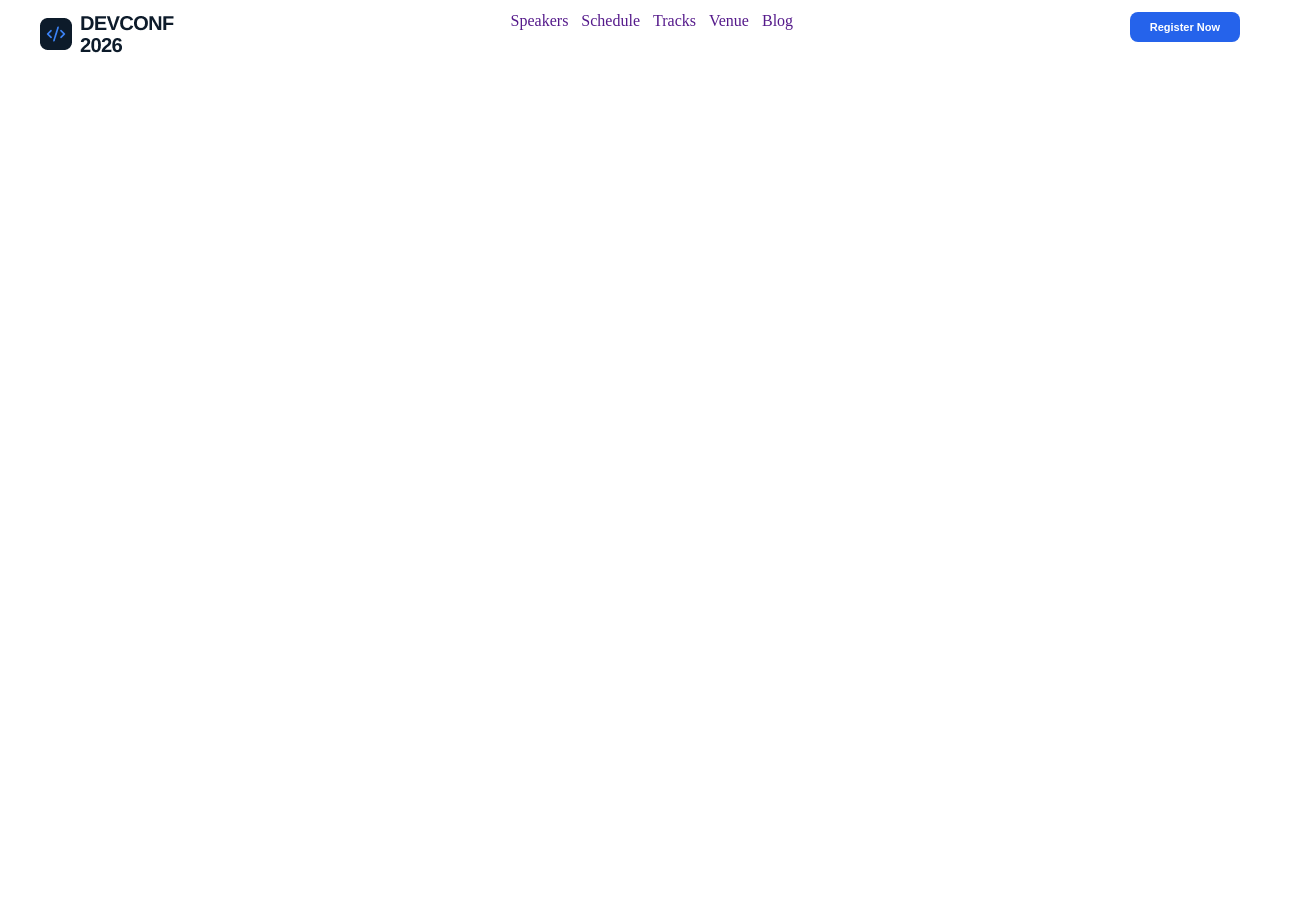
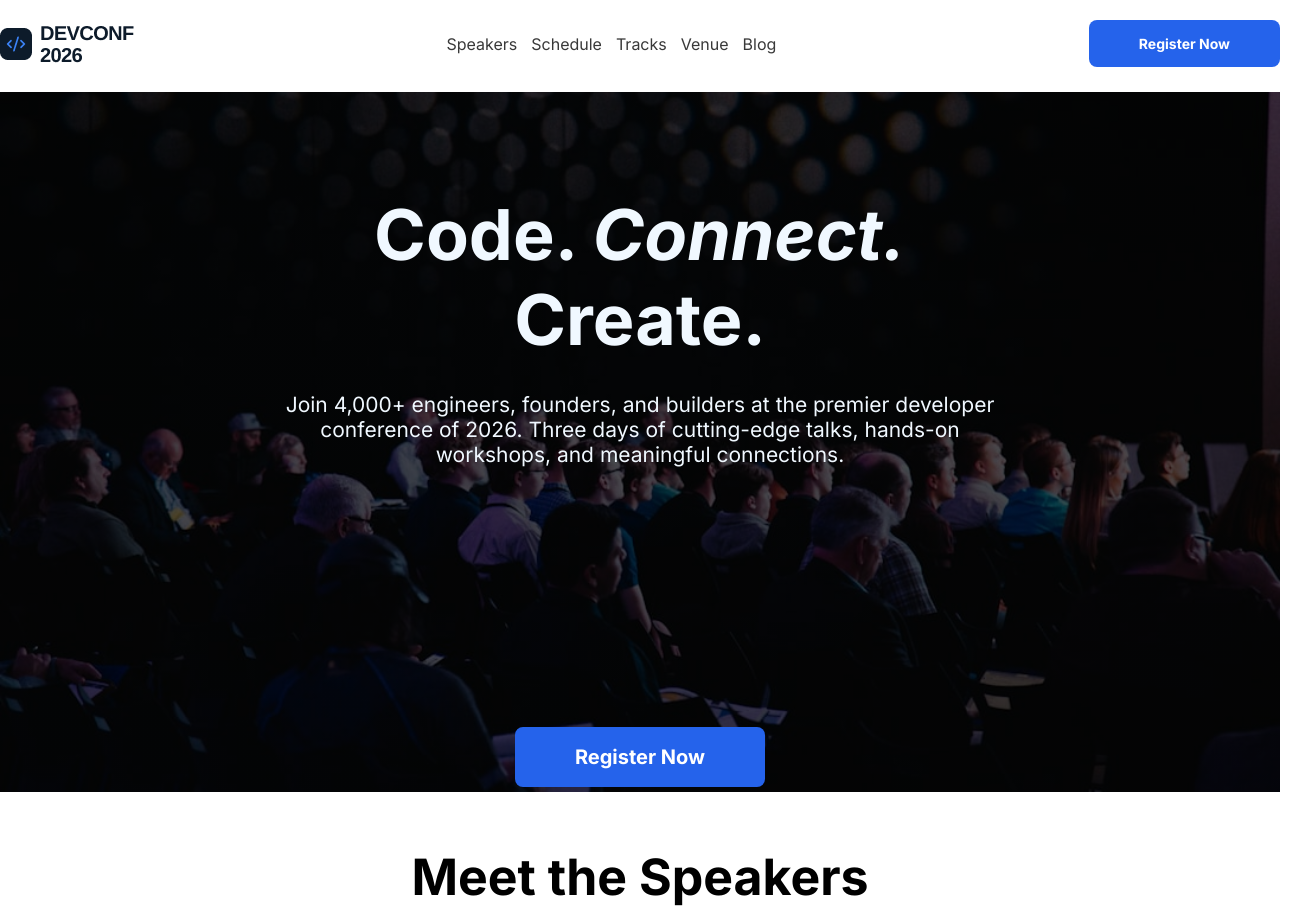
Before and after one commit to noshinSunzida/PH_Assignment_1, a plain HTML site: page index.html in a window 1280 px wide. Shown: the top 924 px of the page, 1314 px wide, since content can reach past the window. Before the commit the page ends 800 px from the top, so only its background shows below. Drawn offline with Linux system fonts and the light colour scheme.

Commit message:
baner added

```diff
--- a/index.html
+++ b/index.html
@@ -5,15 +5,17 @@
     <meta name="viewport" content="width=device-width, initial-scale=1.0">
     <title>Document</title>
     <link rel="stylesheet" href="./style.css">
+
+    <link rel="preconnect" href="https://fonts.googleapis.com">
+    <link rel="preconnect" href="https://fonts.gstatic.com" crossorigin>
+    <link href="https://fonts.googleapis.com/css2?family=Inter:ital,opsz,wght@0,14..32,100..900;1,14..32,100..900&display=swap" rel="stylesheet">
 </head>
 <body>
+
     <header>
         <nav>
-            <div>
                 <img src="images/logo.png" alt="">
-            </div>
 
-            <div>
                 <ul>
                 <li> <a href="">Speakers</a> </li>
                 <li> <a href="">Schedule</a> </li>
@@ -21,15 +23,58 @@
                 <li> <a href="">Venue</a> </li>
                 <li> <a href="">Blog</a>  </li>
                 </ul>
-            </div>
 
-            <div>
                 <button class="reg-btn">Register Now</button>
-            </div>
 
 
         </nav>
     </header>
 
+
+    <section class="baner-parent">
+        <div class="baner ">
+            <h1 > Code. <span> Connect.</span> Create.</h1>
+            <p >Join 4,000+ engineers, founders, and builders at the premier developer conference of 2026.
+            Three days of cutting-edge talks, hands-on workshops, and meaningful connections.</p>
+
+        </div>
+
+        <div class="baner ">
+            <button class="reg-btn baner-btn">Register Now</button>
+        </div>
+
+    </section>
+
+    <section class="speaker-parent">
+        <h2>Meet the Speakers</h2>
+
+        <div class="speaker-container">
+
+             <div class="speakers">
+            <img src="./images/andrej.png" alt="">
+
+        </div>
+
+       <div class="speakers">
+            <img src="./images/andrej.png" alt="">
+
+        </div>
+
+       <div class="speakers">
+            <img src="./images/andrej.png" alt="">
+
+        </div>
+
+       <div class="speakers">
+            <img src="./images/andrej.png" alt="">
+
+        </div>
+
+        </div>
+
+
+
+    </section>
+
 </body>
 </html>
--- a/style.css
+++ b/style.css
@@ -1,36 +1,105 @@
 * {
     margin: 0;
     padding: 0;
+    font-family: "Inter", sans-serif;
+
 }
 
 
 nav {
     display:flex;
     justify-content: space-between;
-    //background-color: blue;
-    max-width: 1200px;
+    max-width: 1300px;
     margin: auto;
-    padding: 12px 0 ;
+    padding-top: 20px;
+    align-items: center;
 }
 
 ul {
     display:flex;
     justify-content: space-between;
     list-style: none;
-    gap: 13px;
+    gap: 14px;
 }
+
 
 ul li a {
     text-decoration: none;
+    color: rgb(57, 57, 57);
 }
 
+.baner-parent{
+    background-image: linear-gradient(rgba(0,0,0,0.7), rgba(0,0,0,0.7)), url(./images/banner.jpg);
+    background-size: cover;
+    background-repeat: no-repeat;
+    background-position: center;
+    height: 700px;
+
+}
 .reg-btn {
     background-color: rgb(37, 99, 235);
     border: none;
     font-weight: bold;
-    font-size: 11px;
+    font-size: 14px;
     color: white;
-    padding: 9px 20px;
+    padding: 15px 50px;
     border-radius: 8px;
+    cursor: pointer;
 
 }
+
+h1 {
+     font-weight: bold;
+     font-size: 70px;
+     margin-top: 25px;
+     padding-top: 100px;
+     color: aliceblue;
+
+
+}
+
+p {
+    padding-top: 30px;
+    margin-bottom: 150px;
+    font-size: 21px;
+    color: aliceblue;
+
+}
+
+.baner-btn{
+    margin-top: 110px;
+    padding: 18px 60px;
+    font-size: 20px;
+
+}
+
+
+.baner{
+
+    max-width: 750px;
+    text-align: center;
+    margin: auto;
+
+}
+
+span{
+    font-style: italic;
+}
+
+h2 {
+    text-align: center;
+    font-size: 50px;
+    font-weight: bold;
+    margin-top: 55px ;
+    padding-bottom: 38px;
+}
+
+.speaker-parent {
+    max-width: 1300px;
+    margin: auto;
+}
+.speaker-container {
+    display: grid;
+    grid-template-columns: repeat(2, 1fr);
+    gap: 30px;
+}
```
